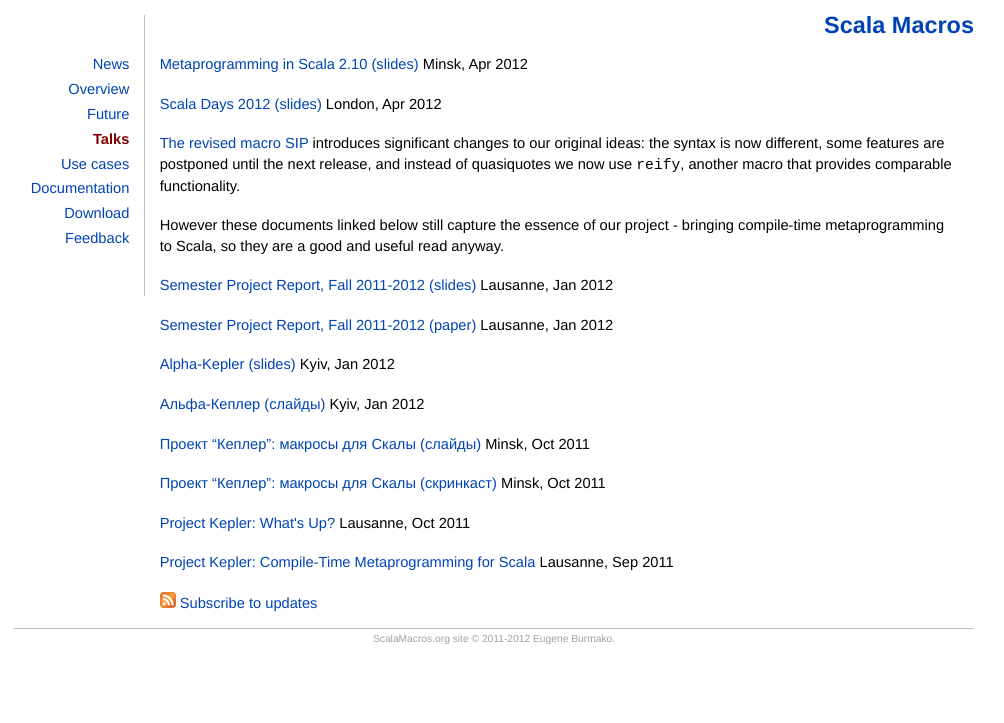
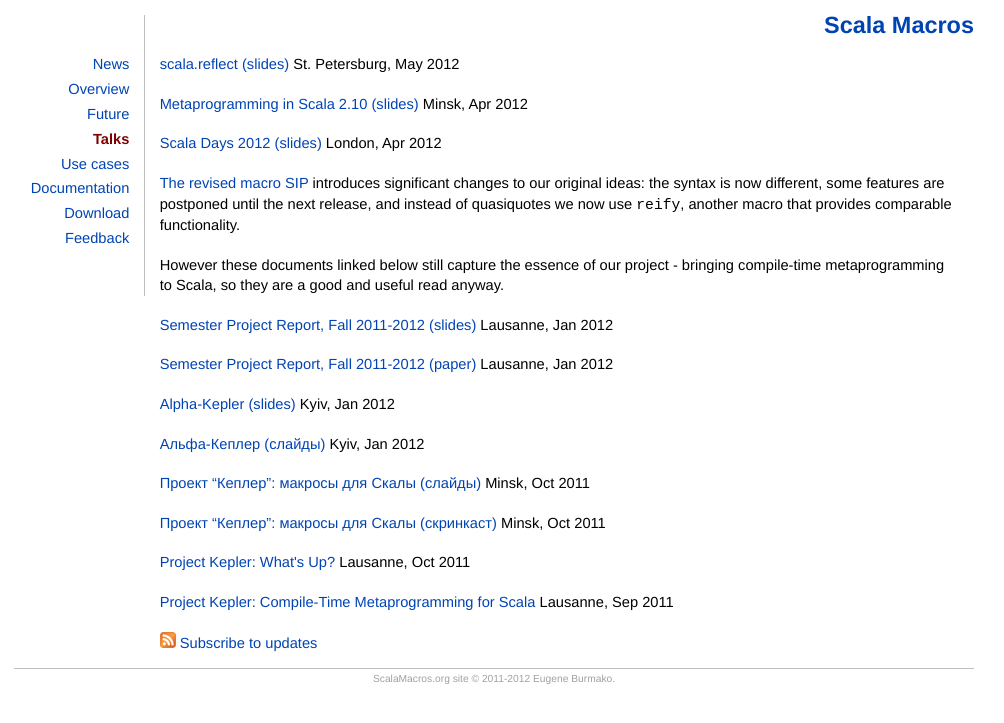
Before and after one commit to scalamacros/scalamacros.github.com, a Jekyll site: the page built from talks.html, in a window 1280 px wide. Shown: the top 723 px of the page, without its empty margins (146-1150 px from the left). Built offline with Jekyll 4.4.1, drawn with Linux system fonts in a browser that asks for light colours.

Commit message:
today's slides for ScalaSpb #2

```diff
--- a/talks.html
+++ b/talks.html
@@ -4,6 +4,8 @@
 comments: false
 plusone: false
 ---
+
+<p><a href="/talks/2012-05-19-ScalaReflect.pdf">scala.reflect (slides)</a> St. Petersburg, May 2012</p>
 
 <p><a href="/talks/2012-04-28-MetaprogrammingInScala210.pdf">Metaprogramming in Scala 2.10 (slides)</a> Minsk, Apr 2012</p>
 
```
Also changed, not shown: 2 other files.
